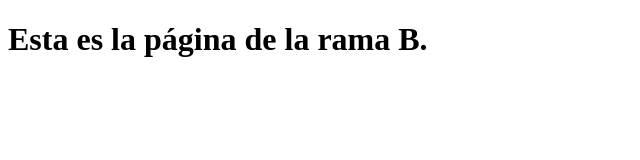
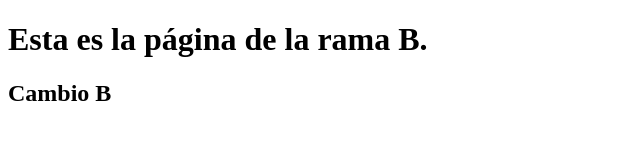
Before and after one commit to Alberto-GM/PruebasDaw2, a plain HTML site: page PagB.html in a window 1280 px wide. Shown: the whole page, without its empty margins (0-640 px from the left). Drawn offline with Linux system fonts and the light colour scheme.

Commit message:
Cambio 2 de html B

```diff
--- a/PagB.html
+++ b/PagB.html
@@ -7,5 +7,6 @@
 </head>
 <body>
     <h1>Esta es la página de la rama B.</h1>
+    <h2>Cambio B</h2>
 </body>
 </html>
```
